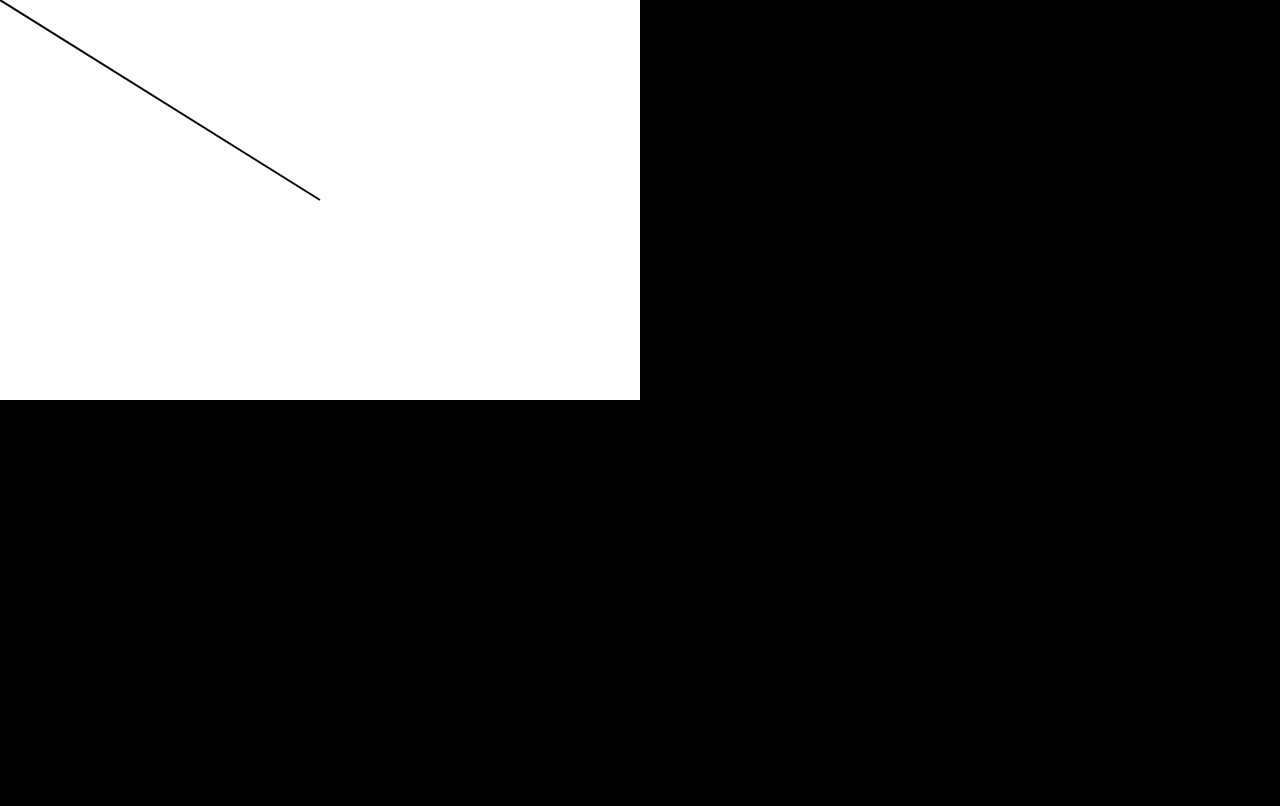
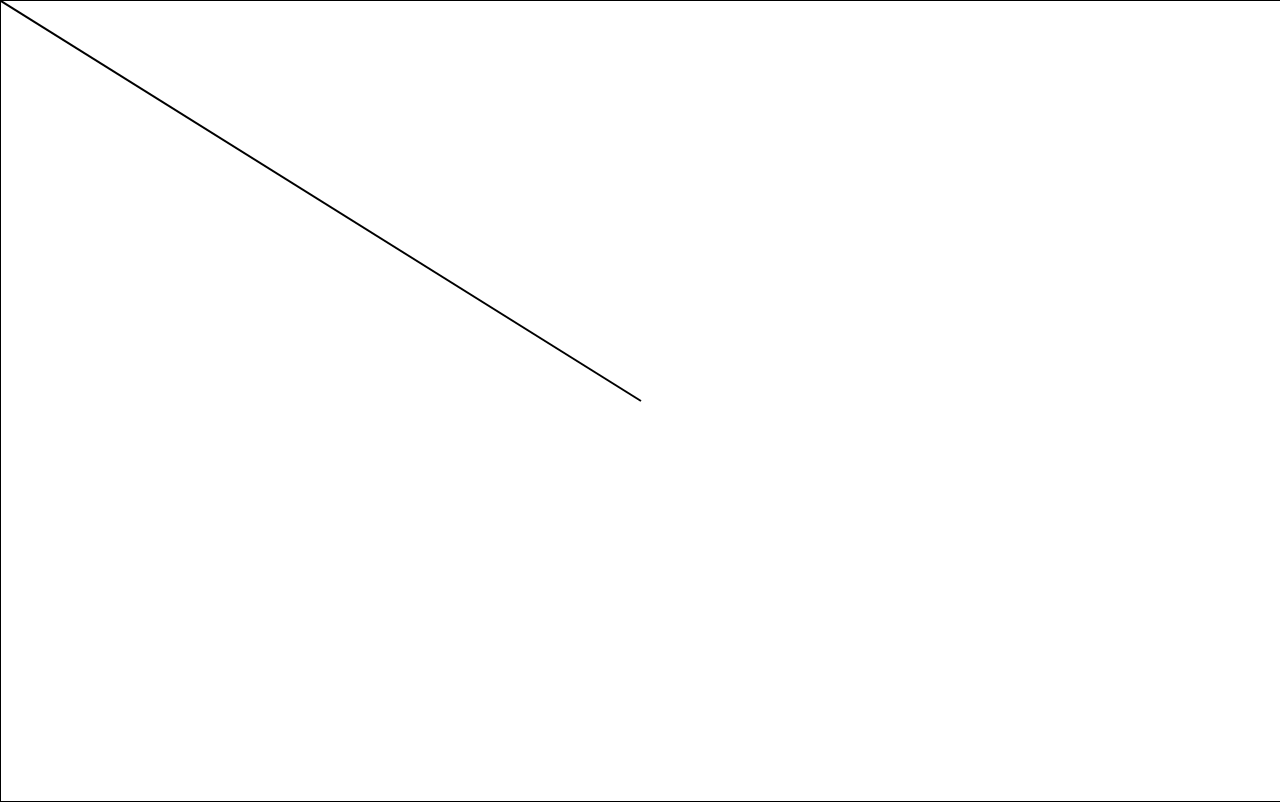
Before and after one commit to LegenDAirie/the-nature-of-code-in-the-browser, a plain HTML site: page index.html in a window 1280 px wide. Drawn offline with Linux system fonts and the light colour scheme.

Commit message:
working condition

```diff
--- a/css/app.css
+++ b/css/app.css
@@ -5,14 +5,16 @@ html, body, canvas {
 }
 
 body {
-    background-color: black;
+    /*background-color: black;*/
 }
 canvas {
-  background: white;
+  border: 1px black solid;
+  /*background: white;
   padding-left: auto;
   padding-right: auto;
-  margin-left: 0%; <------- yes!
+  margin-left: auto; <------- yes!
   margin-right: auto;
   display: block;
-  /*width: 800px;*/
+  width: 800px;*/
+  /*width: 50%;*/
 }
--- a/index.html
+++ b/index.html
@@ -1,7 +1,7 @@
 <!DOCTYPE html>
 <html>
   <head>
-    <title>gravity cursor</title>
+    <title>vector examples</title>
 
     <link rel="stylesheet" href="css/app.css">
   </head>
--- a/init.js
+++ b/init.js
@@ -1,11 +1,15 @@
 'use strict';
 
-var WIDTH = window.innerWidth / 2;
-var HEIGHT = window.innerHeight / 2;
+var WIDTH = window.innerWidth;
+var HEIGHT = window.innerHeight;
 
-var canvas = document.getElementById("canvas");
-canvas.setAttribute('height', HEIGHT);
-canvas.setAttribute('width', WIDTH);
+// var canvas = document.getElementById("canvas");
+// canvas.setAttribute('height', HEIGHT);
+// canvas.setAttribute('width', WIDTH);
+
+var canvas2 = document.getElementById("canvas");
+canvas2.setAttribute('height', HEIGHT);
+canvas2.setAttribute('width', WIDTH);
 
 var context = canvas.getContext('2d');
 context.fillStyle = "white";
--- a/run_examples.js
+++ b/run_examples.js
@@ -29,8 +29,11 @@
     },
 
     handleWindowResize: function () {
-      WIDTH = window.innerWidth / 2;
-      HEIGHT = window.innerHeight / 2;
+      // debugger
+      WIDTH = window.innerWidth;
+      HEIGHT = window.innerHeight;
+      // WIDTH = canvas.clientWidth;
+      // HEIGHT = canvas.clientHeight;
 
       canvas.setAttribute('height', HEIGHT);
       canvas.setAttribute('width', WIDTH);
```
